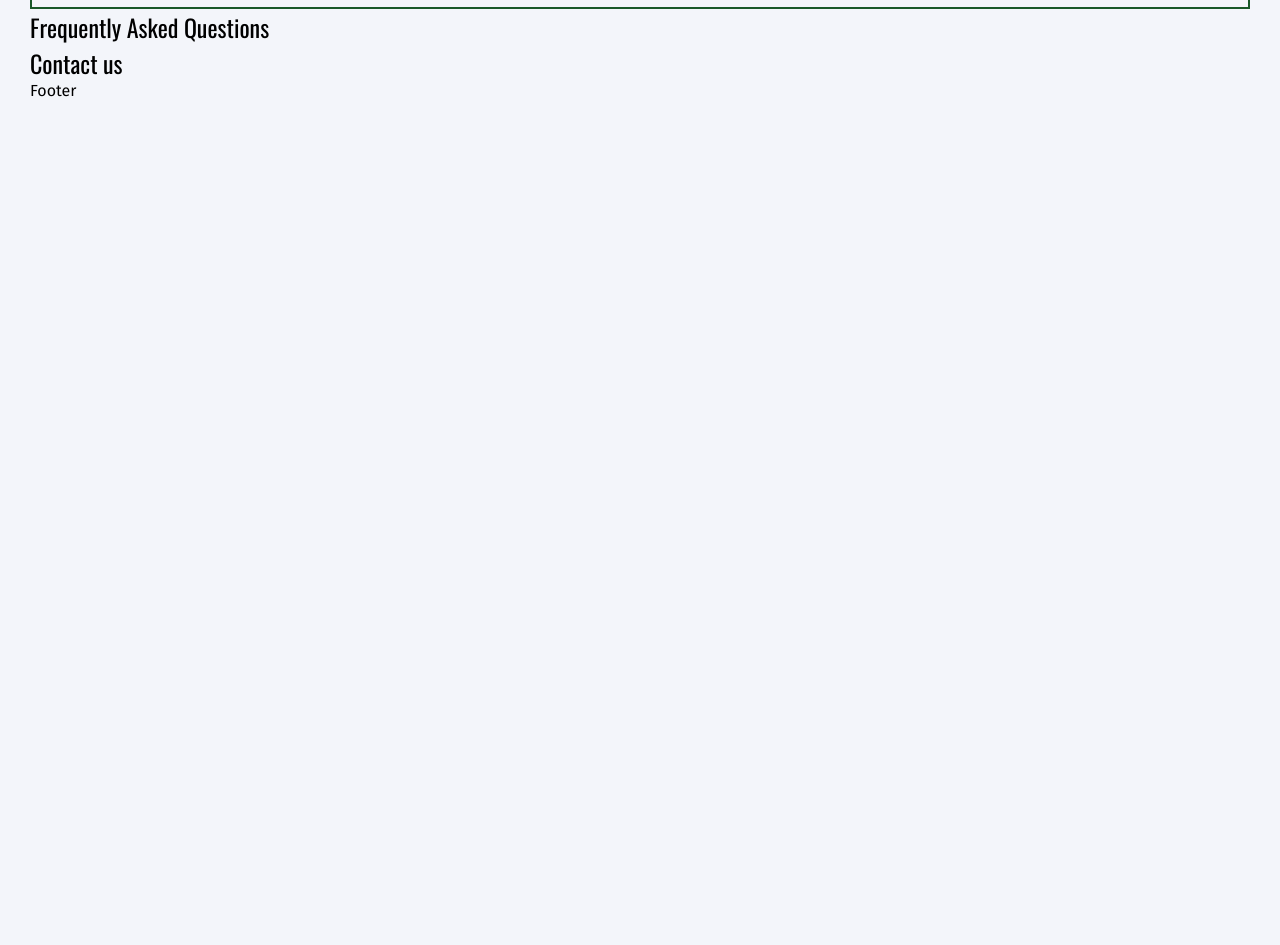
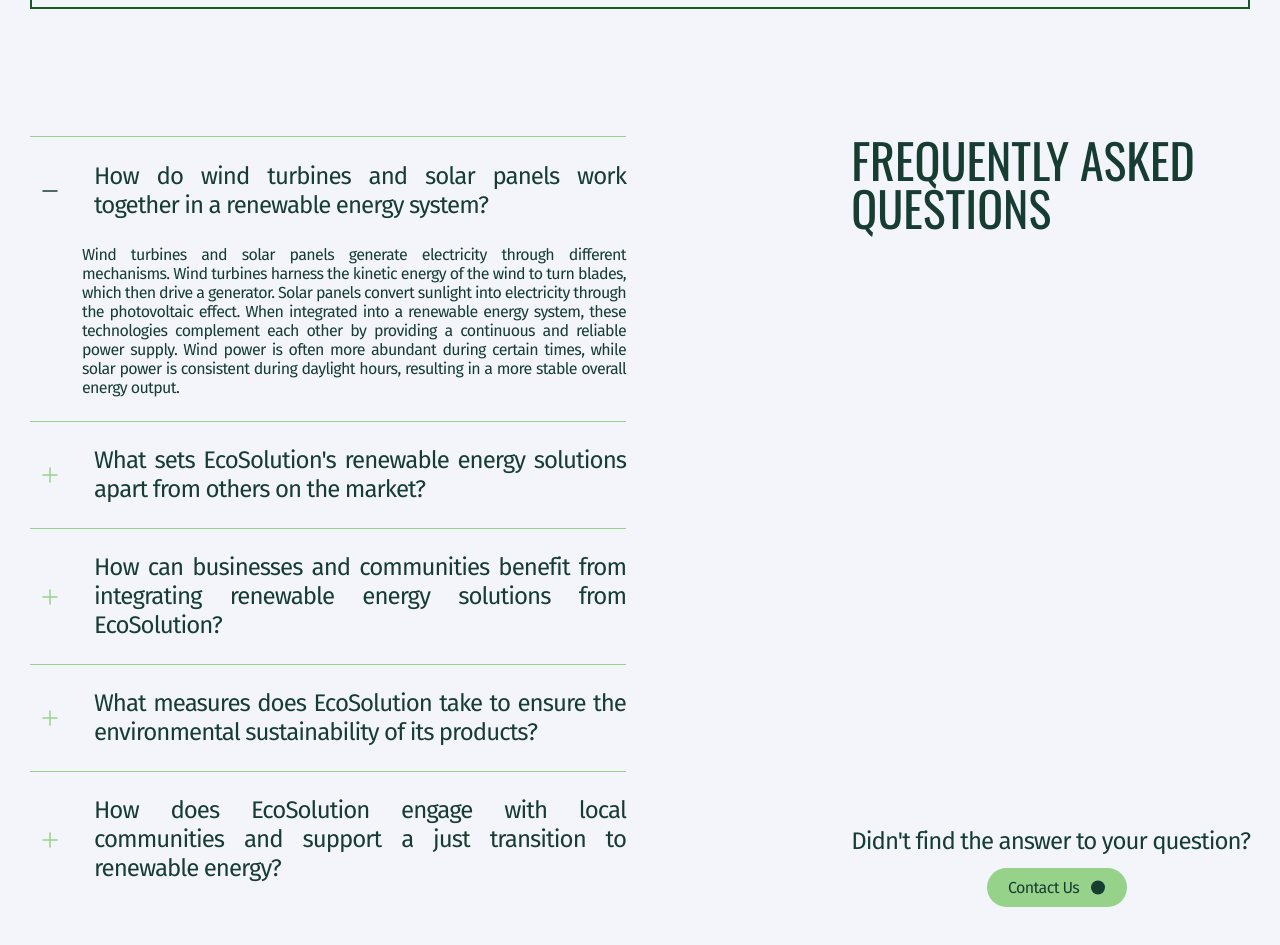
Before and after one commit to Marina-Chuhlib/ecosolution, a React (Create React App) app: page / in a window 1280 px wide. Shown: the part 3520-4465 px from the top of the page. Before the commit the page ends 3620 px from the top, so only its background shows below. Built offline with nearby package versions, Linux system fonts and the light colour scheme.

Commit message:
Add scroll

```diff
--- a/src/modules/AppBar/AppBar.jsx
+++ b/src/modules/AppBar/AppBar.jsx
@@ -12,7 +12,7 @@
 import css from "./AppBar.module.css";
 import Modal from "../../shared/components/Modal/Modal";
 
-const AppBar = () => {
+const AppBar = ({ scrollToContact }) => {
   const [isHovered, setIsHovered] = useState(false);
   // const [isMobile, setIsMobile] = useState(false);
 
@@ -71,7 +71,9 @@
       </div>
       <div className={css.btnContainer}>
         <BurgerBtn propIsModalOpen={openModal} />
-        {!isMobile && <GetInBtn />}
+        {!isMobile && (
+          <GetInBtn onClick={scrollToContact}> Get in touch</GetInBtn>
+        )}
       </div>
       {isModalOpen && <Modal closeModal={closeModal} children={<NavBar />} />}
     </header>
--- a/src/modules/Contact/Contact.jsx
+++ b/src/modules/Contact/Contact.jsx
@@ -1,6 +1,10 @@
-const Contact = () => {
+import { useRef, useEffect } from "react";
+
+import css from "./Contact.module.css";
+
+const Contact = ({ contactSectionRef }) => {
   return (
-    <section id="contact">
+    <section id="contact" ref={contactSectionRef} className={css.container}>
       <h2>Contact us</h2>
     </section>
   );
--- /dev/null
+++ b/src/modules/Contact/Contact.module.css
@@ -0,0 +1,3 @@
+.container {
+  margin-top: 10000px;
+}
--- a/src/modules/Layout/Layout.jsx
+++ b/src/modules/Layout/Layout.jsx
@@ -1,4 +1,6 @@
 import AppBar from "../AppBar/AppBar";
+
+import { useRef } from "react";
 
 import Main from "../Main/Main";
 import About from "../About/About";
@@ -9,16 +11,27 @@
 import Footer from "../Footer/Footer";
 
 const Layout = () => {
+  const contactSectionRef = useRef(null);
+
+  function scrollToContactSection() {
+    if (contactSectionRef.current) {
+      contactSectionRef.current.scrollIntoView({
+        behavior: "smooth",
+        block: "start",
+      });
+    }
+  }
+
   return (
     <>
-      <AppBar />
+      <AppBar scrollToContact={() => scrollToContactSection()} />
       <main className="container">
         <Main />
         <About />
         <Electricity />
         <Cases />
-        <Questions />
-        <Contact />
+        <Questions scrollToContact={() => scrollToContactSection()} />
+        <Contact contactSectionRef={contactSectionRef} />
       </main>
       <footer className="container">
         <Footer />
--- a/src/modules/Questions/Questions.jsx
+++ b/src/modules/Questions/Questions.jsx
@@ -1,8 +1,90 @@
-const Questions = () => {
+import { useState, useRef, useEffect } from "react";
+import Contact from "../Contact/Contact";
+import DropdownList from "../../shared/components/DropdownList/DropdownList";
+
+import GetInBtn from "../../shared/components/GetInBtn/GetInBtn";
+
+import css from "./Questions.module.css";
+
+const Questions = ({ scrollToContact }) => {
+  const [openIndex, setOpenIndex] = useState(0);
+  // const contactSectionRef = useRef(null);
+
+  const handleToggle = (index) => {
+    setOpenIndex(openIndex === index ? -1 : index);
+  };
+
+  // const scrollToContactSection = () => {
+  //   console.log(contactSectionRef, "hello");
+  //   if (contactSectionRef) {
+  //     contactSectionRef.current.scrollIntoView({
+  //       behavior: "smooth",
+  //       block: "start",
+  //     });
+  //   }
+  // };
+
+  const questionsData = [
+    {
+      title:
+        "How do wind turbines and solar panels work together in a renewable energy system?",
+      content:
+        "Wind turbines and solar panels generate electricity through different mechanisms. Wind turbines harness the kinetic energy of the wind to turn blades, which then drive a generator. Solar panels convert sunlight into electricity through the photovoltaic effect. When integrated into a renewable energy system, these technologies complement each other by providing a continuous and reliable power supply. Wind power is often more abundant during certain times, while solar power is consistent during daylight hours, resulting in a more stable overall energy output.",
+    },
+    {
+      title:
+        "What sets EcoSolution's renewable energy solutions apart from others on the market?",
+      content:
+        "Wind turbines and solar panels generate electricity through different mechanisms. Wind turbines harness the kinetic energy of the wind to turn blades, which then drive a generator. Solar panels convert sunlight into electricity through the photovoltaic effect. When integrated into a renewable energy system, these technologies complement each other by providing a continuous and reliable power supply. Wind power is often more abundant during certain times, while solar power is consistent during daylight hours, resulting in a more stable overall energy output.",
+    },
+    {
+      title:
+        "How can businesses and communities benefit from integrating renewable energy solutions from EcoSolution?",
+      content:
+        "Wind turbines and solar panels generate electricity through different mechanisms. Wind turbines harness the kinetic energy of the wind to turn blades, which then drive a generator. Solar panels convert sunlight into electricity through the photovoltaic effect. When integrated into a renewable energy system, these technologies complement each other by providing a continuous and reliable power supply. Wind power is often more abundant during certain times, while solar power is consistent during daylight hours, resulting in a more stable overall energy output.",
+    },
+    {
+      title:
+        "What measures does EcoSolution take to ensure the environmental sustainability of its products?",
+      content:
+        "Wind turbines and solar panels generate electricity through different mechanisms. Wind turbines harness the kinetic energy of the wind to turn blades, which then drive a generator. Solar panels convert sunlight into electricity through the photovoltaic effect. When integrated into a renewable energy system, these technologies complement each other by providing a continuous and reliable power supply. Wind power is often more abundant during certain times, while solar power is consistent during daylight hours, resulting in a more stable overall energy output.",
+    },
+    {
+      title:
+        "How does EcoSolution engage with local communities and support a just transition to renewable energy?",
+      content:
+        "Wind turbines and solar panels generate electricity through different mechanisms. Wind turbines harness the kinetic energy of the wind to turn blades, which then drive a generator. Solar panels convert sunlight into electricity through the photovoltaic effect. When integrated into a renewable energy system, these technologies complement each other by providing a continuous and reliable power supply. Wind power is often more abundant during certain times, while solar power is consistent during daylight hours, resulting in a more stable overall energy output.",
+    },
+  ];
+
   return (
-    <section id="questions">
-      <h2>Frequently Asked Questions</h2>
-    </section>
+    <>
+      <section id="questions" className={css.container}>
+        <div className={css.wrapper}>
+          <ul className={css.list}>
+            {questionsData.map((question, index) => (
+              <li key={index} className={css.item}>
+                <DropdownList
+                  title={question.title}
+                  isOpen={openIndex === index}
+                  toggleDropdown={() => handleToggle(index)}
+                >
+                  {question.content}
+                </DropdownList>
+              </li>
+            ))}
+          </ul>
+          <div className={css.titleWrapper}>
+            <h2 className={css.title}>Frequently Asked Questions</h2>
+            <div className={css.infoContainer}>
+              <p>Didn't find the answer to your question? </p>
+              <GetInBtn onClick={scrollToContact}>Contact Us</GetInBtn>
+            </div>
+          </div>
+        </div>
+      </section>
+
+    </>
   );
 };
 
--- /dev/null
+++ b/src/modules/Questions/Questions.module.css
@@ -0,0 +1,46 @@
+.container {
+  height: fit-content;
+}
+
+.wrapper {
+  display: flex;
+  justify-content: space-between;
+
+  margin-top: 127px;
+}
+
+.list {
+  width: 596px;
+}
+
+.titleWrapper {
+  display: flex;
+  flex-direction: column;
+  justify-content: space-between;
+}
+
+.title {
+  width: 398px;
+
+  font-weight: 400;
+  font-size: 48px;
+  line-height: 48px;
+  text-transform: uppercase;
+
+  color: #173d33;
+}
+
+.infoContainer {
+  display: flex;
+  flex-direction: column;
+  align-items: center;
+  gap: 12px;
+
+  font-size: 24px;
+  line-height: 29px;
+
+  text-align: justify;
+  letter-spacing: -0.04em;
+
+  color: #173d33;
+}
--- /dev/null
+++ b/src/shared/components/DropdownList/DropdownList.jsx
@@ -0,0 +1,29 @@
+import { useState } from "react";
+
+import { ReactComponent as AddIcon } from "../../../images/svg/add.svg";
+import { ReactComponent as HideIcon } from "../../../images/svg/minus.svg";
+
+import css from "./DropdownList.module.css";
+
+const DropdownList = ({ title, children ,isOpen,toggleDropdown }) => {
+//   const [isOpen, setIsOpen] = useState(false);
+
+//   const toggleDropdown = () => {
+//     setIsOpen(!isOpen);
+//   };
+
+  return (
+    <div className={css.dropdownItem}>
+      <div className={css.titleWrapper}>
+        <button type="button" className={css.btn} onClick={toggleDropdown}>
+          {isOpen ? <HideIcon /> : <AddIcon />}
+        </button>
+        <h3 className={css.title}>{title}</h3>
+      </div>
+
+      {isOpen && <p className={css.content}>{children}</p>}
+    </div>
+  );
+};
+
+export default DropdownList;
--- /dev/null
+++ b/src/shared/components/DropdownList/DropdownList.module.css
@@ -0,0 +1,46 @@
+.dropdownItem {
+  border-top: 1px solid #97d28b;
+  padding-top: 24px;
+  margin-bottom: 24px;
+}
+
+.titleWrapper {
+  display: flex;
+  gap: 24px;
+
+  align-items: center;
+
+  margin-bottom: 24px;
+}
+
+.btn {
+  background-color: transparent;
+  border: none;
+  display: flex;
+  align-items: center;
+  justify-content: center;
+}
+
+.title {
+  font-family: "Fira Sans";
+  font-weight: 400;
+  font-size: 24px;
+  line-height: 29px;
+  text-align: justify;
+  letter-spacing: -0.04em;
+  color: #173d33;
+
+  width: 544px;
+}
+
+.content {
+  width: 544px;
+
+  font-size: 16px;
+  line-height: 19px;
+  text-align: justify;
+  letter-spacing: -0.04em;
+
+  color: #173d33;
+  margin-left: 52px;
+}
--- a/src/shared/components/GetInBtn/GetInBtn.jsx
+++ b/src/shared/components/GetInBtn/GetInBtn.jsx
@@ -4,7 +4,7 @@
 
 import css from "./GetInBtn.module.css";
 
-const GetInBtn = () => {
+const GetInBtn = ({children,onClick}) => {
   const [isHovered, setIsHovered] = useState(false);
 
   const handleHover = () => {
@@ -22,8 +22,9 @@
         className={css.btn}
         onMouseEnter={handleHover}
         onMouseLeave={handleLeave}
+        onClick={onClick}
       >
-        Get in touch
+      {children}
         {isHovered ? (
           <Ellipse2  />
         ) : (
--- a/src/shared/components/Slider/Slider.module.css
+++ b/src/shared/components/Slider/Slider.module.css
@@ -1,6 +1,7 @@
 .slider {
   display: flex;
   align-items: center;
+  justify-content: center;
   gap: 24px;
 }
 
```
Also changed, not shown: src/images/svg/add.svg (added), src/images/svg/minus.svg (added).
